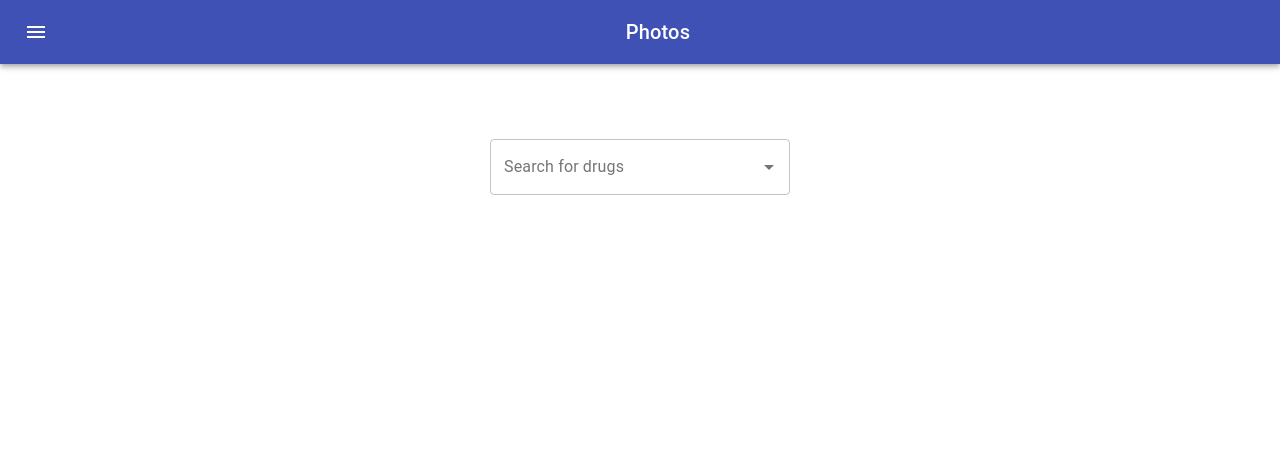
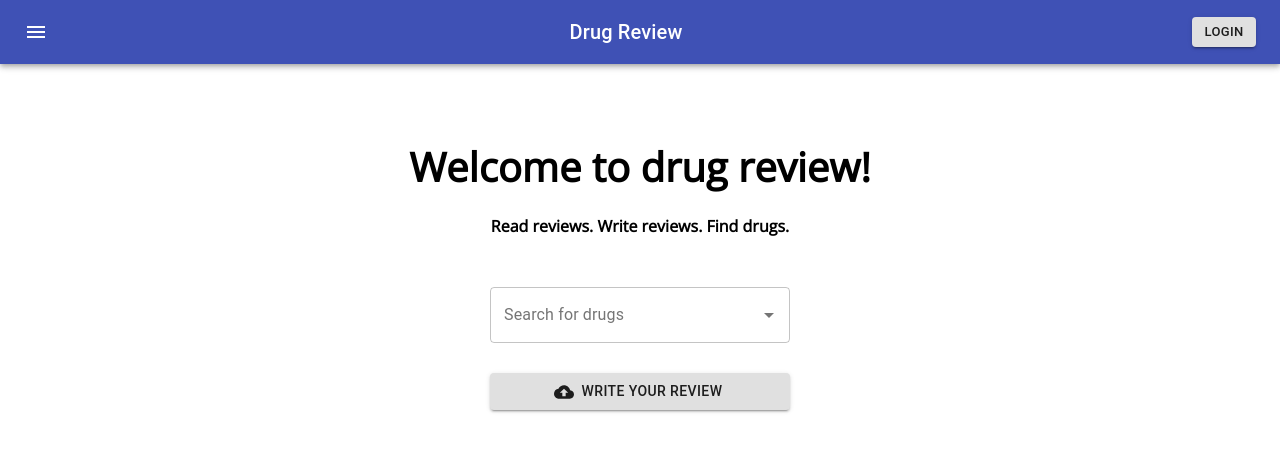
Before and after one commit to lenartgolob/drug-review-frontend, a React (Create React App) app: page / in a window 1280 px wide. Shown: the top 452 px of the page. Built offline with nearby package versions, Linux system fonts and the light colour scheme; no server answers.

Commit message:
dodajanje gumbov, preusmeritev,..

```diff
--- a/package.json
+++ b/package.json
@@ -13,6 +13,7 @@
     "@types/node": "^13.7.4",
     "@types/react": "^16.9.22",
     "@types/react-dom": "^16.9.5",
+    "antd": "^4.1.1",
     "react": "^16.12.0",
     "react-dom": "^16.12.0",
     "react-router-dom": "^5.1.2",
--- a/src/components/NavMenu.js
+++ b/src/components/NavMenu.js
@@ -7,6 +7,7 @@ import MenuIcon from '@material-ui/icons/Menu';
 import AccountCircle from '@material-ui/icons/AccountCircle';
 import MenuItem from '@material-ui/core/MenuItem';
 import Menu from '@material-ui/core/Menu';
+import Button from '@material-ui/core/Button';
 import './components.scss';
 
 class NavMenu extends React.Component {
@@ -16,6 +17,11 @@ class NavMenu extends React.Component {
     this.handleMenu = this.handleMenu.bind(this);
     this.handleClose = this.handleClose.bind(this);
     this.handleLogout = this.handleLogout.bind(this);
+    this.isLoggedIn = this.isLoggedIn.bind(this);
+    this.Login = this.Login.bind(this);
+    this.Logout = this.Logout.bind(this);
+
+
     this.state = {
         anchorEl: null,
         auth: true,
@@ -42,27 +48,13 @@ class NavMenu extends React.Component {
   };
 
   handleLogout = () => {
-    this.setState({
-        anchorEl: null
-      });
-    localStorage.clear();
-
-
   };
 
-  render() {
-    return (
-        <div className="root">
-        <AppBar position="static">
-          <Toolbar>
-            <IconButton edge="start" color="inherit" aria-label="menu" className="menuButton">
-              <MenuIcon />
-            </IconButton>
-            <Typography variant="h6" className="navTitle">
-              Photos
-            </Typography>
-            { localStorage.getItem("id") != null ?
-              <div>
+  handleLogin = () => {
+  };
+
+  Logout() {
+    return <div>
               <IconButton
                 aria-label="account of current user"
                 aria-controls="menu-appbar"
@@ -91,8 +83,34 @@ class NavMenu extends React.Component {
                 <MenuItem onClick={this.handleClose}>My reviews</MenuItem>
                 <MenuItem onClick={this.handleLogout}>Logout</MenuItem>
               </Menu>
-              </div>
-               : null}
+          </div>;
+  }
+
+  Login() {
+    return <Button onClick={this.handleLogin} variant="contained" size="small" href="/login">Login</Button>;
+  }
+
+  isLoggedIn() {
+    if (localStorage.getItem("id") == null) {
+      return <this.Login />;
+    }
+    else {
+      return <this.Logout />;
+    }
+  }
+
+  render() {
+    return (
+        <div className="root">
+        <AppBar position="static">
+          <Toolbar>
+            <IconButton edge="start" color="inherit" aria-label="menu" className="menuButton">
+              <MenuIcon />
+            </IconButton>
+            <Typography variant="h6" className="navTitle">
+              Drug Review
+            </Typography>
+            <this.isLoggedIn />
           </Toolbar>
         </AppBar>
       </div>
--- a/src/components/SearchPage.js
+++ b/src/components/SearchPage.js
@@ -3,6 +3,9 @@ import "../App.scss";
 import NavMenu from "./NavMenu";
 import Autocomplete from '@material-ui/lab/Autocomplete';
 import TextField from '@material-ui/core/TextField';
+import Button from '@material-ui/core/Button';
+import CloudUploadIcon from '@material-ui/icons/CloudUpload';
+
 import './components.scss';
 
 
@@ -11,6 +14,7 @@ class SearchPage extends React.Component {
     super(props);
     this.state = {
       drugs: [],
+      drug: null
     };
   }
 
@@ -41,7 +45,10 @@ class SearchPage extends React.Component {
     return (
     <div className="container">
       <NavMenu />
+      <h1 className="welcome">Welcome to drug review!</h1>
+      <h4 className="subtitle">Read reviews. Write reviews. Find drugs.</h4>
         <Autocomplete
+          onChange={(event, value) => console.log(value)}
           className="autocomplete"
           id="combo-box-demo"
           options={this.state.drugs}
@@ -49,6 +56,15 @@ class SearchPage extends React.Component {
           style={{ width: 300 }}
           renderInput={(params) => <TextField {...params} label="Search for drugs" variant="outlined" />}
         />
+        <Button
+          variant="contained"
+          color="default"
+          href="/review"
+          className="reviewButton"
+          startIcon={<CloudUploadIcon />}
+        >
+          Write Your Review
+        </Button>
     </div>
     );
   }
--- a/src/components/components.scss
+++ b/src/components/components.scss
@@ -9,6 +9,7 @@
 .root {
     flex: 1;
     margin-bottom: 75px;
+
 }
 
 .navTitle {
@@ -20,4 +21,18 @@
 .autocomplete {
     display: block;
     margin: 0 auto;
+    margin-bottom: 30px;
 }
+
+.welcome {
+    font-size: 250%;
+    margin-bottom: 0;
+}
+
+.subtitle {
+    margin-bottom: 50px;
+}
+
+.reviewButton {
+    width: 300px;
+}
--- a/src/components/login/login.js
+++ b/src/components/login/login.js
@@ -10,6 +10,8 @@ export class Login extends React.Component {
   constructor(props) {
     super(props);
     this.handleLogin = this.handleLogin.bind(this);
+    this.keyPress = this.keyPress.bind(this);
+
     this.state = {
       id: 0,
       email: '',
@@ -26,6 +28,44 @@ export class Login extends React.Component {
       [event.target.name]: event.target.value
     });
   }
+
+  keyPress(e){
+    if(e.keyCode === 13){
+      if (this.state.email === '' && this.state.password === '') {
+        this.setState({show: true});
+
+      }
+      else {
+      fetch('http://localhost:5000/user/session',{
+        method: 'POST',
+        headers: {"Content-Type": "application/json"},
+        body: JSON.stringify({
+          email: this.state.email,
+          password: this.state.password
+        })
+      })
+      .then(res => res.json())
+      .then(status => {
+
+        if(status === 'wrong_pass') {
+          this.setState({show: true});
+        }
+
+        if(status === 'wrong_user') {
+          this.setState({show: true});
+        }
+
+
+        if(status > 0) {
+          localStorage.setItem('id', status);
+          this.props.history.push("/")
+        }
+
+      });
+    }
+
+    }
+ }
 
   handleLogin() {
 
@@ -80,7 +120,7 @@ export class Login extends React.Component {
               </div>
               <div className="form-group">
                 <label htmlFor="password">Password</label>
-                <input type="password" name="password" placeholder="password" onChange={this.handleChange} />
+                <input type="password" name="password" placeholder="password" onChange={this.handleChange} onKeyDown={this.keyPress} />
               </div>
             </div>
           </div>
```
Also changed, not shown: src/assets/pills.png (added), 1 other file (tests, documents, lock files or other folders). Lines whose indentation alone changed are shown as unchanged.
